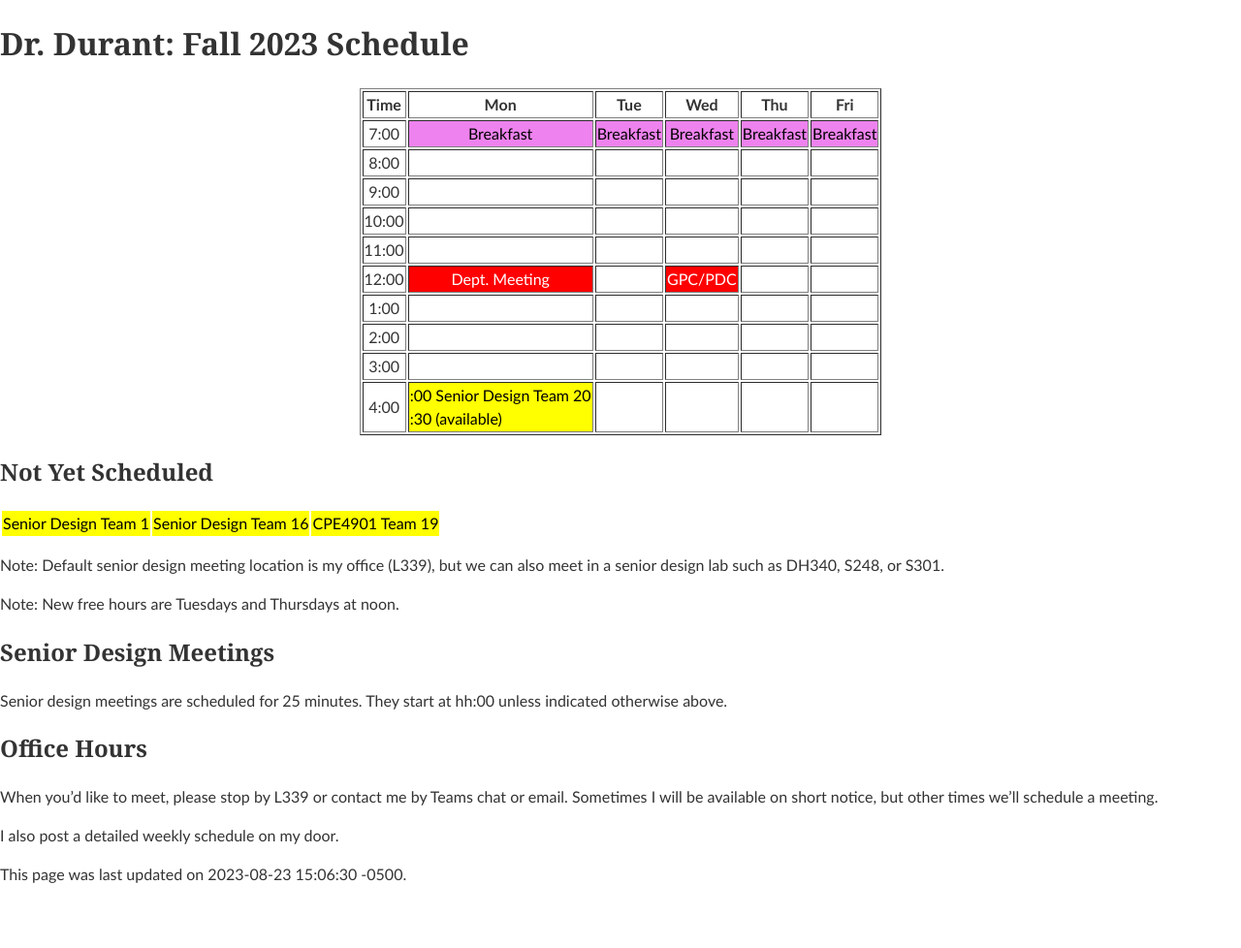
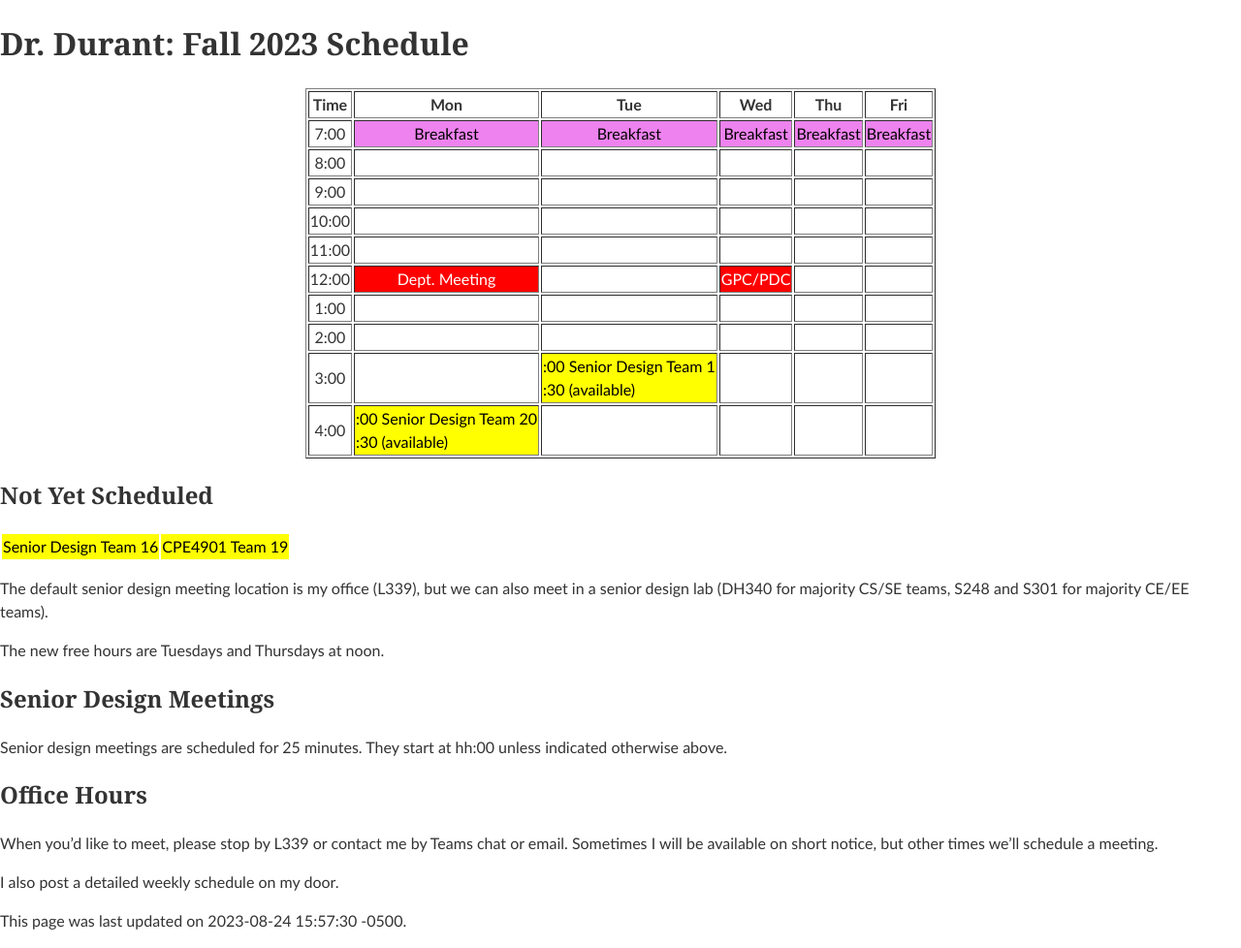
Before and after one commit to edurant/edurant.github.io, a Jekyll site: the page built from sched/f23.md, in a window 1280 px wide. Shown: the whole page at 97% size. Built offline with Jekyll 4.4.1, drawn with Linux system fonts in a browser that asks for light colours; before the commit the page ends 930 px from its top, so only the background shows below that.

Commit message:
scheduled senior design team

```diff
--- a/sched/f23.md
+++ b/sched/f23.md
@@ -1,6 +1,6 @@
 ---
 title: "Dr. Durant: Fall 2023 Schedule"
-date: 2023-08-23 15:06:30 -0500
+date: 2023-08-24 15:57:30 -0500
 ---
 
 <style type="text/css">
@@ -12,30 +12,29 @@ td.lunch   { background-color: violet;  color: black; }
 
 <div align="center">
 <table border>
-<tr><th>Time</th>       <th>Mon</th>                                                            <th>Tue</th>                        <th>Wed</th>                        <th>Thu</th>                        <th>Fri</th>                        </tr>
-<tr><td>7:00</td>       <td class="lunch">Breakfast</td>                                        <td class="lunch">Breakfast</td>    <td class="lunch">Breakfast</td>    <td class="lunch">Breakfast</td>    <td class="lunch">Breakfast</td>    </tr>
-<tr><td>8:00</td>       <td>&nbsp;</td>                                                         <td>&nbsp;</td>                     <td>&nbsp;</td>                     <td>&nbsp;</td>                     <td>&nbsp;</td>                     </tr>
-<tr><td>9:00</td>       <td>&nbsp;</td>                                                         <td>&nbsp;</td>                     <td>&nbsp;</td>                     <td>&nbsp;</td>                     <td>&nbsp;</td>                     </tr>
-<tr><td>10:00</td>      <td>&nbsp;</td>                                                         <td>&nbsp;</td>                     <td>&nbsp;</td>                     <td>&nbsp;</td>                     <td>&nbsp;</td>                     </tr>
-<tr><td>11:00</td>      <td>&nbsp;</td>                                                         <td>&nbsp;</td>                     <td>&nbsp;</td>                     <td>&nbsp;</td>                     <td>&nbsp;</td>                     </tr>
-<tr><td>12:00</td>      <td class="am">Dept. Meeting</td>                                       <td>&nbsp;</td>                     <td class="am">GPC/PDC</td>         <td>&nbsp;</td>                     <td>&nbsp;</td>                     </tr>
-<tr><td>1:00</td>       <td>&nbsp;</td>                                                         <td>&nbsp;</td>                     <td>&nbsp;</td>                     <td>&nbsp;</td>                     <td>&nbsp;</td>                     </tr>
-<tr><td>2:00</td>       <td>&nbsp;</td>                                                         <td>&nbsp;</td>                     <td>&nbsp;</td>                     <td>&nbsp;</td>                     <td>&nbsp;</td>                     </tr>
-<tr><td>3:00</td>       <td>&nbsp;</td>                                                         <td>&nbsp;</td>                     <td>&nbsp;</td>                     <td>&nbsp;</td>                     <td>&nbsp;</td>                     </tr>
-<tr><td>4:00</td>       <td class="cpe4901">:00 Senior Design Team 20<br/>:30 (available)</td>  <td>&nbsp;</td>                     <td>&nbsp;</td>                     <td>&nbsp;</td>                     <td>&nbsp;</td>                     </tr>
+<tr><th>Time</th>       <th>Mon</th>                                                            <th>Tue</th>                                                            <th>Wed</th>                        <th>Thu</th>                        <th>Fri</th>                        </tr>
+<tr><td>7:00</td>       <td class="lunch">Breakfast</td>                                        <td class="lunch">Breakfast</td>                                        <td class="lunch">Breakfast</td>    <td class="lunch">Breakfast</td>    <td class="lunch">Breakfast</td>    </tr>
+<tr><td>8:00</td>       <td>&nbsp;</td>                                                         <td>&nbsp;</td>                                                         <td>&nbsp;</td>                     <td>&nbsp;</td>                     <td>&nbsp;</td>                     </tr>
+<tr><td>9:00</td>       <td>&nbsp;</td>                                                         <td>&nbsp;</td>                                                         <td>&nbsp;</td>                     <td>&nbsp;</td>                     <td>&nbsp;</td>                     </tr>
+<tr><td>10:00</td>      <td>&nbsp;</td>                                                         <td>&nbsp;</td>                                                         <td>&nbsp;</td>                     <td>&nbsp;</td>                     <td>&nbsp;</td>                     </tr>
+<tr><td>11:00</td>      <td>&nbsp;</td>                                                         <td>&nbsp;</td>                                                         <td>&nbsp;</td>                     <td>&nbsp;</td>                     <td>&nbsp;</td>                     </tr>
+<tr><td>12:00</td>      <td class="am">Dept. Meeting</td>                                       <td>&nbsp;</td>                                                         <td class="am">GPC/PDC</td>         <td>&nbsp;</td>                     <td>&nbsp;</td>                     </tr>
+<tr><td>1:00</td>       <td>&nbsp;</td>                                                         <td>&nbsp;</td>                                                         <td>&nbsp;</td>                     <td>&nbsp;</td>                     <td>&nbsp;</td>                     </tr>
+<tr><td>2:00</td>       <td>&nbsp;</td>                                                         <td>&nbsp;</td>                                                         <td>&nbsp;</td>                     <td>&nbsp;</td>                     <td>&nbsp;</td>                     </tr>
+<tr><td>3:00</td>       <td>&nbsp;</td>                                                         <td class="cpe4901">:00 Senior Design Team 1<br/>:30 (available)</td>   <td>&nbsp;</td>                     <td>&nbsp;</td>                     <td>&nbsp;</td>                     </tr>
+<tr><td>4:00</td>       <td class="cpe4901">:00 Senior Design Team 20<br/>:30 (available)</td>  <td>&nbsp;</td>                                                         <td>&nbsp;</td>                     <td>&nbsp;</td>                     <td>&nbsp;</td>                     </tr>
 </table>
 </div>
 
 ## Not Yet Scheduled
 <table><tr>
-<td class="cpe4901">Senior Design Team 1</td>
 <td class="cpe4901">Senior Design Team 16</td>
 <td class="cpe4901">CPE4901 Team 19</td>
 </tr></table>
 
-Note: Default senior design meeting location is my office (L339), but we can also meet in a senior design lab such as DH340, S248, or S301.
+The default senior design meeting location is my office (L339), but we can also meet in a senior design lab (DH340 for majority CS/SE teams, S248 and S301 for majority CE/EE teams).
 
-Note: New free hours are Tuesdays and Thursdays at noon.
+The new free hours are Tuesdays and Thursdays at noon.
 
 ## Senior Design Meetings
 
```
